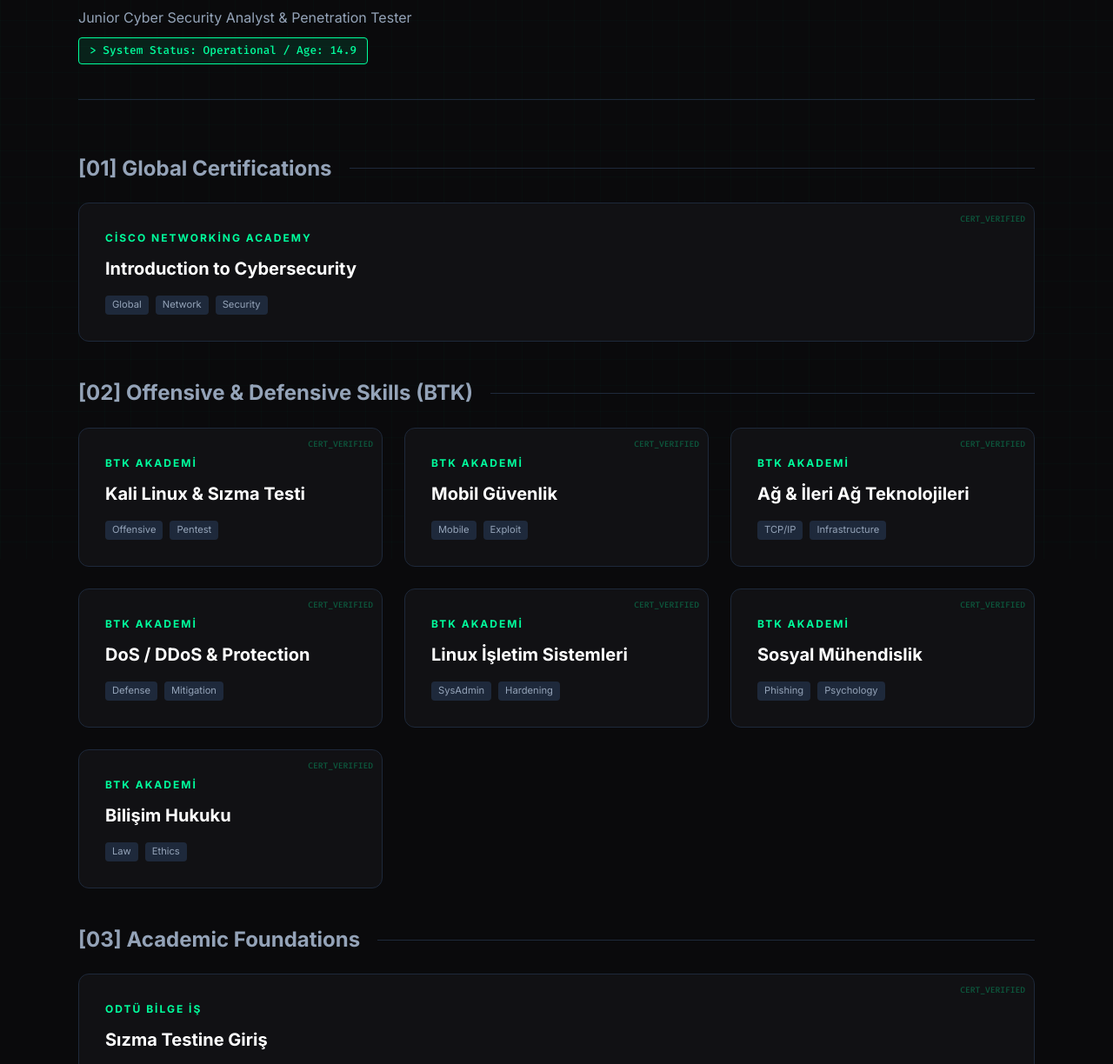
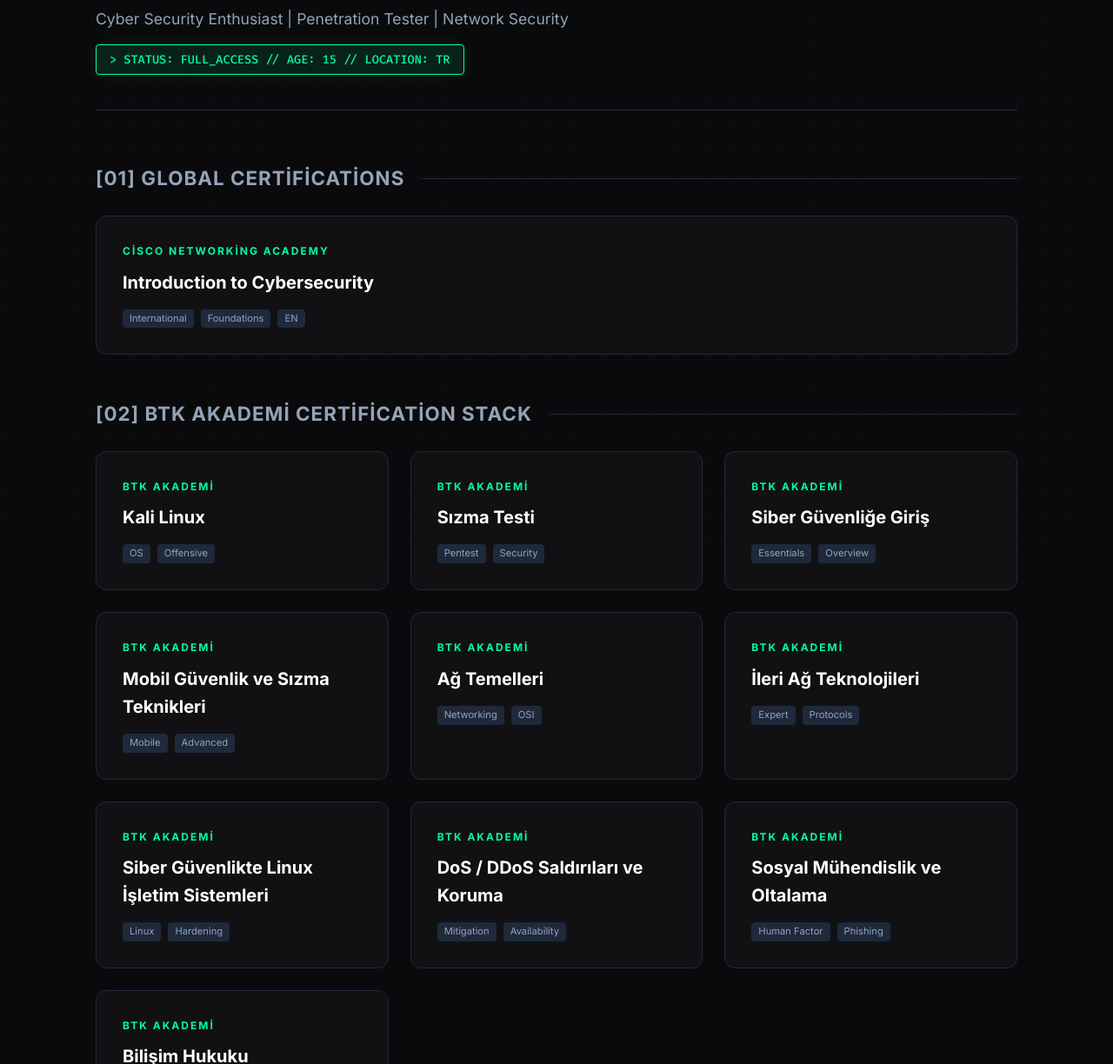
Before and after one commit to YetkinOS/yetkin.github.io, a plain HTML site: page index.html in a window 1280 px wide. Shown: the part 157-1381 px from the top of the page at 87% size. Drawn offline with Linux system fonts and the light colour scheme.

Commit message:
Update index.html

```diff
--- a/index.html
+++ b/index.html
@@ -9,13 +9,13 @@
         :root {
             --bg: #0a0a0c;
             --card-bg: #111114;
-            --accent: #00ff9d; /* Siber yeşil */
+            --accent: #00ff9d;
             --accent-soft: rgba(0, 255, 157, 0.1);
             --text-main: #e2e8f0;
             --text-dim: #94a3b8;
         }
 
-        * { margin: 0; padding: 0; box-box: border-box; }
+        * { margin: 0; padding: 0; box-sizing: border-box; }
 
         body {
             background-color: var(--bg);
@@ -25,10 +25,6 @@
             overflow-x: hidden;
         }
 
-        /* Kod yazısı tipi vurguları */
-        code, .tech-font { font-family: 'Fira Code', monospace; }
-
-        /* Arka plan efekti */
         body::before {
             content: "";
             position: fixed;
@@ -48,24 +44,26 @@
             margin-bottom: 60px;
         }
 
+        .tech-font { font-family: 'Fira Code', monospace; }
+
         .glitch {
             font-size: 3.5rem;
             font-weight: 700;
             color: var(--accent);
             text-transform: uppercase;
             letter-spacing: -2px;
-            position: relative;
         }
 
         .status-bar {
             display: inline-block;
             background: var(--accent-soft);
             color: var(--accent);
-            padding: 4px 12px;
+            padding: 6px 15px;
             border-radius: 4px;
-            font-size: 0.8rem;
-            margin-top: 10px;
+            font-size: 0.85rem;
+            margin-top: 15px;
             border: 1px solid var(--accent);
+            box-shadow: 0 0 15px var(--accent-soft);
         }
 
         .grid {
@@ -85,18 +83,8 @@
 
         .card:hover {
             border-color: var(--accent);
-            transform: scale(1.02);
-            box-shadow: 0 0 30px rgba(0, 255, 157, 0.1);
-        }
-
-        .card::after {
-            content: "CERT_VERIFIED";
-            position: absolute;
-            top: 10px; right: 10px;
-            font-size: 0.6rem;
-            color: var(--accent);
-            opacity: 0.3;
-            font-family: 'Fira Code';
+            transform: translateY(-8px);
+            box-shadow: 0 10px 30px rgba(0, 255, 157, 0.1);
         }
 
         .vendor {
@@ -130,11 +118,13 @@
         }
 
         h2 {
-            margin: 40px 0 20px;
-            font-size: 1.5rem;
+            margin: 50px 0 25px;
+            font-size: 1.4rem;
             color: var(--text-dim);
             display: flex;
             align-items: center;
+            text-transform: uppercase;
+            letter-spacing: 1px;
         }
 
         h2::after {
@@ -151,10 +141,12 @@
             color: var(--text-dim);
             font-family: 'Fira Code';
             font-size: 0.8rem;
+            border-top: 1px solid #1e293b;
+            padding-top: 40px;
         }
 
         @media (max-width: 768px) {
-            .glitch { font-size: 2.5rem; }
+            .glitch { font-size: 2.8rem; }
         }
     </style>
 </head>
@@ -163,8 +155,10 @@
 <div class="container">
     <header>
         <div class="glitch tech-font">YETKIN</div>
-        <p style="color: var(--text-dim); margin-top: 15px;">Junior Cyber Security Analyst & Penetration Tester</p>
-        <div class="status-bar tech-font">> System Status: Operational / Age: 14.9</div>
+        <p style="color: var(--text-dim); margin-top: 15px; font-size: 1.1rem;">
+            Cyber Security Enthusiast | Penetration Tester | Network Security
+        </p>
+        <div class="status-bar tech-font">> STATUS: FULL_ACCESS // AGE: 15 // LOCATION: TR</div>
     </header>
 
     <h2>[01] Global Certifications</h2>
@@ -173,51 +167,66 @@
             <span class="vendor">Cisco Networking Academy</span>
             <h3 class="cert-name">Introduction to Cybersecurity</h3>
             <div class="tags">
-                <span class="tag">Global</span><span class="tag">Network</span><span class="tag">Security</span>
+                <span class="tag">International</span><span class="tag">Foundations</span><span class="tag">EN</span>
             </div>
         </div>
     </div>
 
-    <h2>[02] Offensive & Defensive Skills (BTK)</h2>
+    <h2>[02] BTK Akademi Certification Stack</h2>
     <div class="grid">
         <div class="card">
             <span class="vendor">BTK Akademi</span>
-            <h3 class="cert-name">Kali Linux & Sızma Testi</h3>
-            <div class="tags"><span class="tag">Offensive</span><span class="tag">Pentest</span></div>
+            <h3 class="cert-name">Kali Linux</h3>
+            <div class="tags"><span class="tag">OS</span><span class="tag">Offensive</span></div>
         </div>
         <div class="card">
             <span class="vendor">BTK Akademi</span>
-            <h3 class="cert-name">Mobil Güvenlik</h3>
-            <div class="tags"><span class="tag">Mobile</span><span class="tag">Exploit</span></div>
+            <h3 class="cert-name">Sızma Testi</h3>
+            <div class="tags"><span class="tag">Pentest</span><span class="tag">Security</span></div>
         </div>
         <div class="card">
             <span class="vendor">BTK Akademi</span>
-            <h3 class="cert-name">Ağ & İleri Ağ Teknolojileri</h3>
-            <div class="tags"><span class="tag">TCP/IP</span><span class="tag">Infrastructure</span></div>
+            <h3 class="cert-name">Siber Güvenliğe Giriş</h3>
+            <div class="tags"><span class="tag">Essentials</span><span class="tag">Overview</span></div>
         </div>
         <div class="card">
             <span class="vendor">BTK Akademi</span>
-            <h3 class="cert-name">DoS / DDoS & Protection</h3>
-            <div class="tags"><span class="tag">Defense</span><span class="tag">Mitigation</span></div>
+            <h3 class="cert-name">Mobil Güvenlik ve Sızma Teknikleri</h3>
+            <div class="tags"><span class="tag">Mobile</span><span class="tag">Advanced</span></div>
         </div>
         <div class="card">
             <span class="vendor">BTK Akademi</span>
-            <h3 class="cert-name">Linux İşletim Sistemleri</h3>
-            <div class="tags"><span class="tag">SysAdmin</span><span class="tag">Hardening</span></div>
+            <h3 class="cert-name">Ağ Temelleri</h3>
+            <div class="tags"><span class="tag">Networking</span><span class="tag">OSI</span></div>
         </div>
         <div class="card">
             <span class="vendor">BTK Akademi</span>
-            <h3 class="cert-name">Sosyal Mühendislik</h3>
-            <div class="tags"><span class="tag">Phishing</span><span class="tag">Psychology</span></div>
+            <h3 class="cert-name">İleri Ağ Teknolojileri</h3>
+            <div class="tags"><span class="tag">Expert</span><span class="tag">Protocols</span></div>
+        </div>
+        <div class="card">
+            <span class="vendor">BTK Akademi</span>
+            <h3 class="cert-name">Siber Güvenlikte Linux İşletim Sistemleri</h3>
+            <div class="tags"><span class="tag">Linux</span><span class="tag">Hardening</span></div>
+        </div>
+        <div class="card">
+            <span class="vendor">BTK Akademi</span>
+            <h3 class="cert-name">DoS / DDoS Saldırıları ve Koruma</h3>
+            <div class="tags"><span class="tag">Mitigation</span><span class="tag">Availability</span></div>
+        </div>
+        <div class="card">
+            <span class="vendor">BTK Akademi</span>
+            <h3 class="cert-name">Sosyal Mühendislik ve Oltalama</h3>
+            <div class="tags"><span class="tag">Human Factor</span><span class="tag">Phishing</span></div>
         </div>
         <div class="card">
             <span class="vendor">BTK Akademi</span>
             <h3 class="cert-name">Bilişim Hukuku</h3>
-            <div class="tags"><span class="tag">Law</span><span class="tag">Ethics</span></div>
+            <div class="tags"><span class="tag">Ethical</span><span class="tag">Legal</span></div>
         </div>
     </div>
 
-    <h2>[03] Academic Foundations</h2>
+    <h2>[03] Academic & Research</h2>
     <div class="grid">
         <div class="card">
             <span class="vendor">ODTÜ BİLGE İŞ</span>
@@ -227,7 +236,8 @@
     </div>
 
     <footer>
-        <p class="tech-font">Initialized by Yetkin // Executing Success.sh ...</p>
+        <p class="tech-font">Root@Yetkin:~# echo "15 Years of Excellence."</p>
+        <p style="margin-top: 10px; opacity: 0.5;">© 2026 Portfolyo Yayına Alındı.</p>
     </footer>
 </div>
 
```
